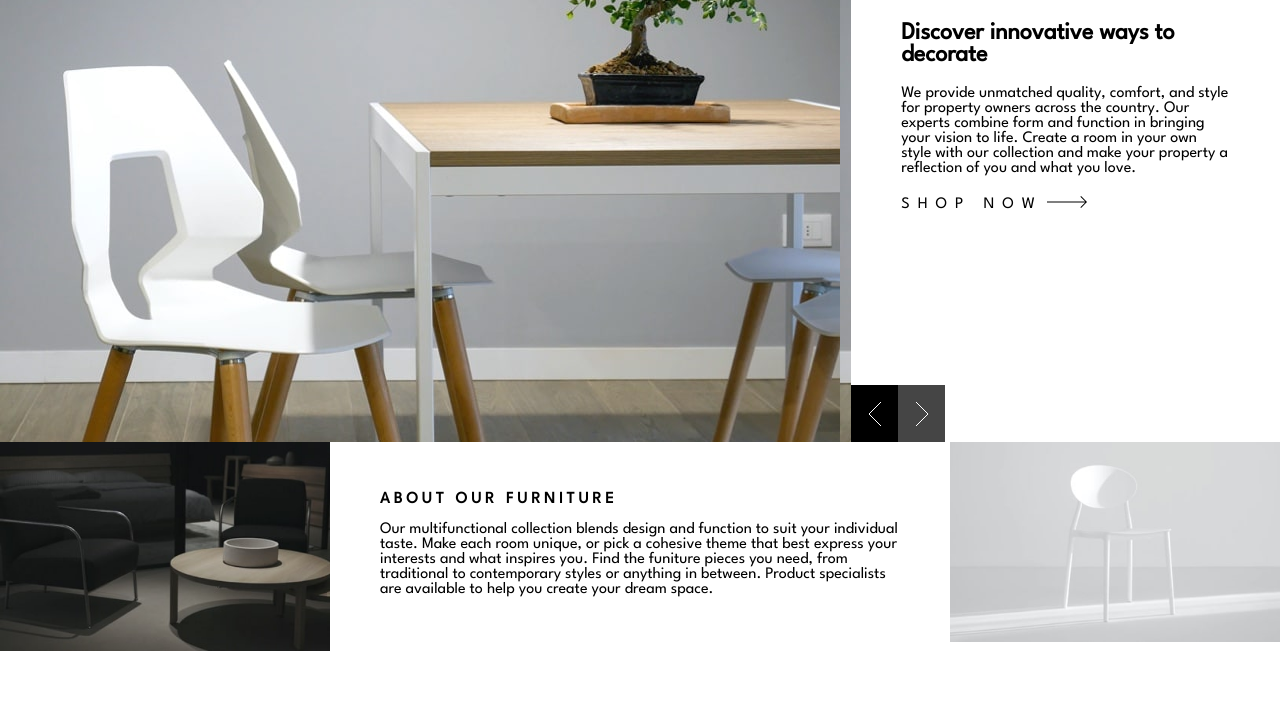
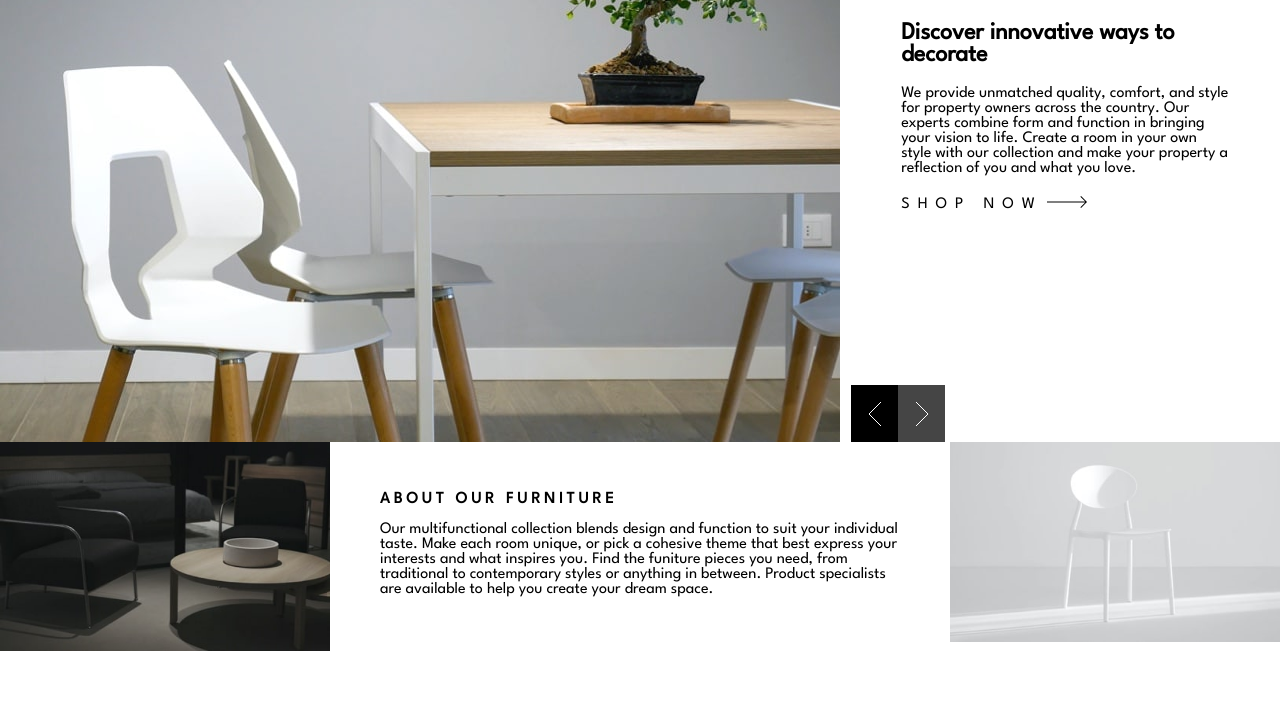
Before and after one commit to InspiredByWill/02_social_proof, a plain HTML site: page index.html in a window 1280 px wide. Shown: the part 88-800 px from the top of the page. Drawn offline with Linux system fonts and the light colour scheme.

Commit message:
third commit

```diff
--- a/class_assignment.css
+++ b/class_assignment.css
@@ -19,6 +19,7 @@ body {
     background: url(Image/white\ chair\ and\ table.jpg);
     min-width: 66.5%;
     height: 530px;
+    background-repeat: no-repeat;
 }
 nav {
     display: flex;
--- a/index.html
+++ b/index.html
@@ -4,7 +4,7 @@
     <meta charset="UTF-8">
     <meta http-equiv="X-UA-Compatible" content="IE=edge">
     <meta name="viewport" content="width=device-width, initial-scale=1.0">
-    <title>Document</title>
+    <title>Furniture House</title>
     <link rel="stylesheet" href="class_assignment.css">
     <link rel="preconnect" href="https://fonts.googleapis.com">
     <link rel="preconnect" href="https://fonts.gstatic.com" crossorigin>
```
